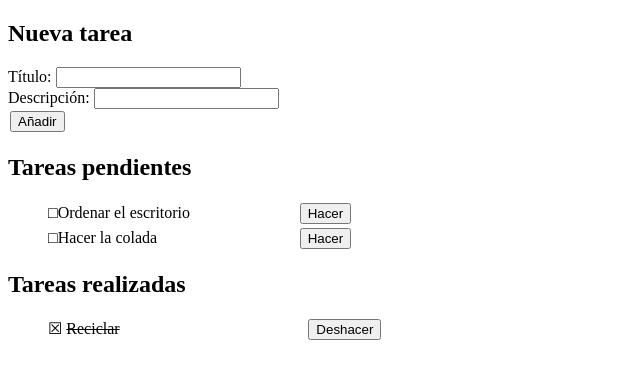
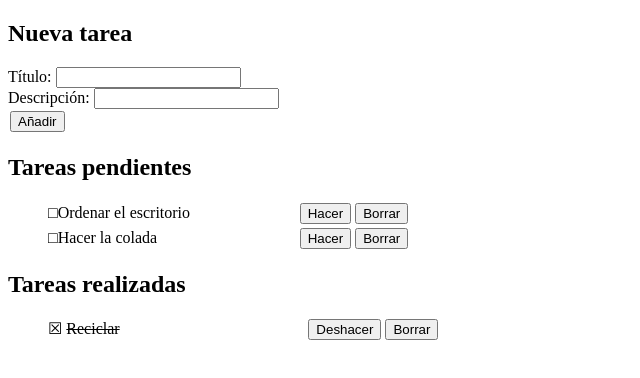
Before and after one commit to LuisJoseSanchez/mis-primeros-pasitos-con-angular, an Angular app in the folder lista-de-tareas/: page / in a window 1280 px wide. Shown: the top 378 px of the page, without its empty margins (0-640 px from the left). Built offline with nearby package versions, Linux system fonts and the light colour scheme.

Commit message:
Actualizando la lista de tareas

```diff
--- a/lista-de-tareas/src/app/app.component.html
+++ b/lista-de-tareas/src/app/app.component.html
@@ -10,6 +10,9 @@ Descripción: <input type="text" [(ngModel)]="tarea.descripcion"><br>
     <button (click)="tareasService.marcaComoRealizada(t.id)">
       Hacer
     </button>
+    <button (click)="tareasService.borraTarea(t.id)">
+      Borrar
+    </button>
   </li>
 </ul>
 
@@ -20,5 +23,8 @@ Descripción: <input type="text" [(ngModel)]="tarea.descripcion"><br>
     <button (click)="tareasService.marcaComoPendiente(t.id)">
       Deshacer
     </button>
+    <button (click)="tareasService.borraTarea(t.id)">
+      Borrar
+    </button>
   </li>
 </ul>
```
